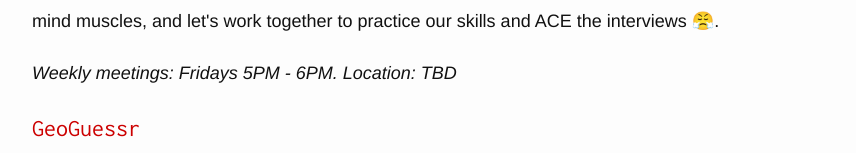
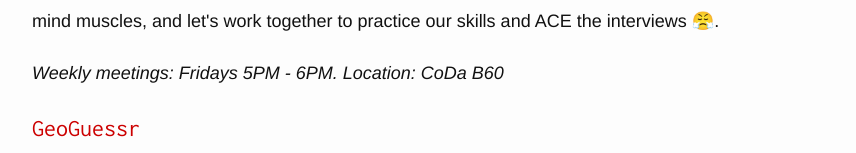
Before and after one commit to EricCui2005/Stanford-ACM, a Next.js app: page / in a window 1280 px wide. Shown: the part 2109-2262 px from the top of the page, without its empty margins (388-1244 px from the left). Built offline with nearby package versions, Linux system fonts and the light colour scheme.

Commit message:
deploy: StanfordACM/Stanford-ACM@4fb7bcb84e9e211164bdcefbb1115b49b63d83c4

```diff
--- a/pages/index.tsx
+++ b/pages/index.tsx
@@ -125,7 +125,7 @@
           together to practice our skills and ACE the interviews 😤.
         </Paragraph>
         <Paragraph>
-          <i>Weekly meetings: Fridays 5PM - 6PM. Location: TBD</i>
+          <i>Weekly meetings: Fridays 5PM - 6PM. Location: CoDa B60</i>
         </Paragraph>
 
         <SectionTitle href="/geoguessr">GeoGuessr</SectionTitle>
--- a/pages/quantGym.tsx
+++ b/pages/quantGym.tsx
@@ -39,7 +39,7 @@
           modeling challenges.
         </Paragraph>
         <Paragraph>
-          <b>Where: </b> STLC 114 <br />
+          <b>Where: </b> CoDa B60 <br />
           <b>When: </b> Fridays @ 5PM <br />
         </Paragraph>
         <Paragraph>
```
